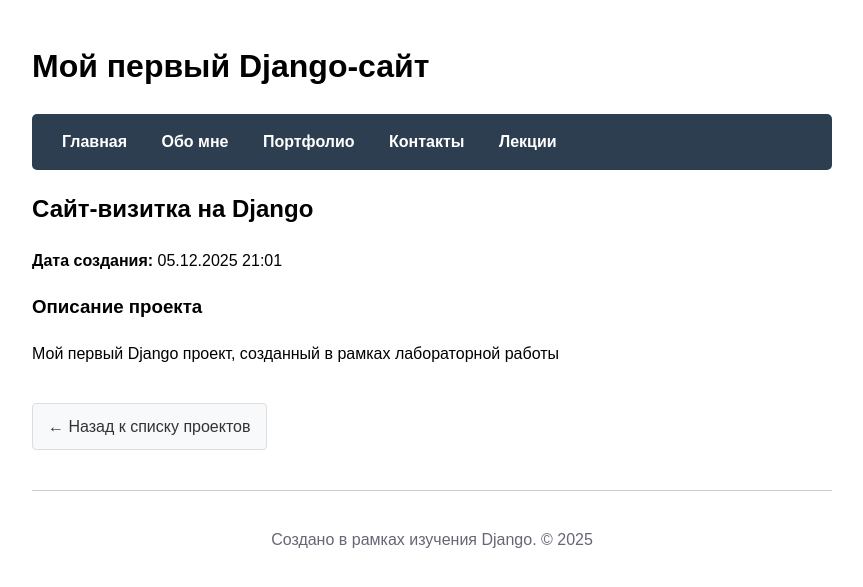
After one commit to europeModern/go_project, a Django app: page /portfolio/1/ in a window 1280 px wide. The commit adds this page. Shown: the top 587 px of the page, without its empty margins (208-1071 px from the left). Run offline with Django 5.2, Linux system fonts and the light colour scheme; data comes from the database, SQL or seed files in the repository.

Commit message:
(DjLrn) lab 3: dynamic URLs and detailed project pages

```diff
--- a/main/templates/main/layout.html
+++ b/main/templates/main/layout.html
@@ -40,6 +40,23 @@
             margin: 10px 0;
             border-left: 4px solid #2c3e50;
         }
+        .btn-back {
+        display: inline-block;
+        padding: 10px 15px;
+        background-color: #f8f9fa;
+        border: 1px solid #ddd;
+        border-radius: 4px;
+        text-decoration: none;
+        color: #333;
+        margin-top: 20px;
+        }
+        .btn-back:hover {
+            background-color: #e9ecef;
+        }
+        .project-detail {
+            max-width: 800px;
+            margin: 0 auto;
+        }
     </style>
 </head>
 <body>
--- /dev/null
+++ b/main/templates/main/project_detail.html
@@ -0,0 +1,20 @@
+{% extends 'main/layout.html' %}
+
+{% block content %}
+<div class="project-detail">
+    <h2>{{ project.title }}</h2>
+
+    <div class="project-meta">
+        <p><strong>Дата создания:</strong> {{ project.created_at|date:"d.m.Y H:i" }}</p>
+    </div>
+
+    <div class="project-description">
+        <h3>Описание проекта</h3>
+        <p>{{ project.description }}</p>
+    </div>
+
+    <div class="project-actions">
+        <a href="{% url 'portfolio' %}" class="btn-back">← Назад к списку проектов</a>
+    </div>
+</div>
+{% endblock %}
--- a/main/urls.py
+++ b/main/urls.py
@@ -7,4 +7,5 @@ urlpatterns = [
     path('portfolio/', views.portfolio, name='portfolio'),
     path('contacts/', views.contacts, name='contacts'),
     path('lectures/', views.lectures, name='lectures'),
+    path('portfolio/<int:project_id>/', views.project_detail, name='project_detail'),
 ]
--- a/main/views.py
+++ b/main/views.py
@@ -1,4 +1,4 @@
-from django.shortcuts import render
+from django.shortcuts import get_object_or_404, render
 from .models import Lecture, Project
 
 def home(request):
@@ -42,3 +42,11 @@ def lectures(request):
         'lectures': lectures_list
     }
     return render(request, 'main/lectures.html', context)
+
+def project_detail(request, project_id):
+    project = get_object_or_404(Project, id=project_id)
+    context = {
+        'title': project.title,
+        'project': project
+    }
+    return render(request, 'main/project_detail.html', context)
```
Also changed, not shown: main/templates/main/portfolio.html (+8 -3 lines).
